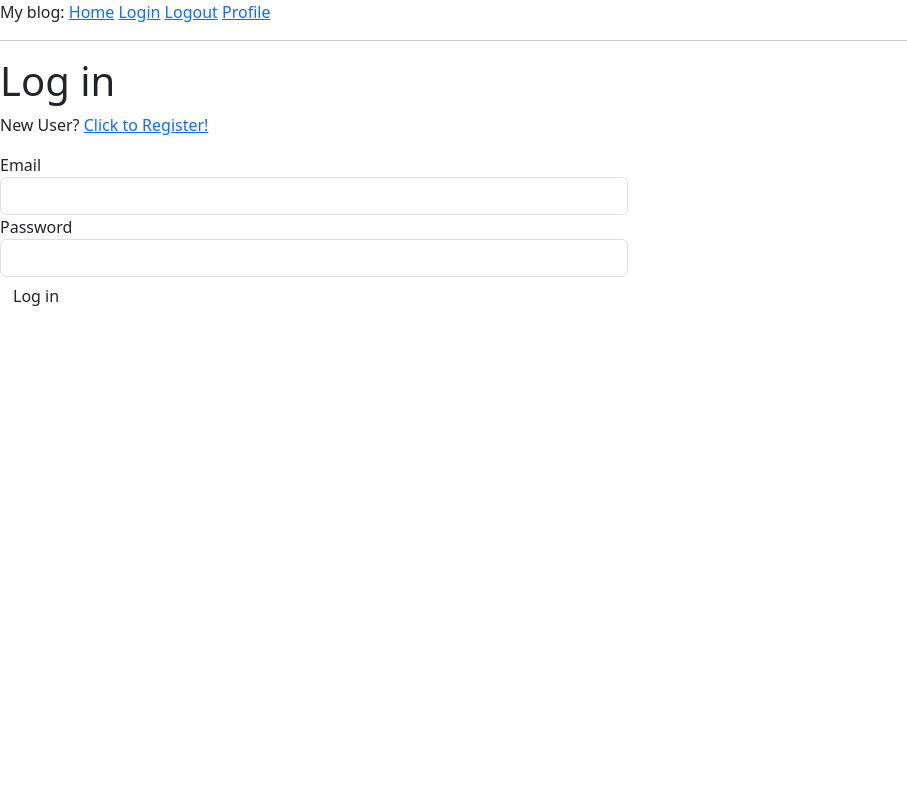
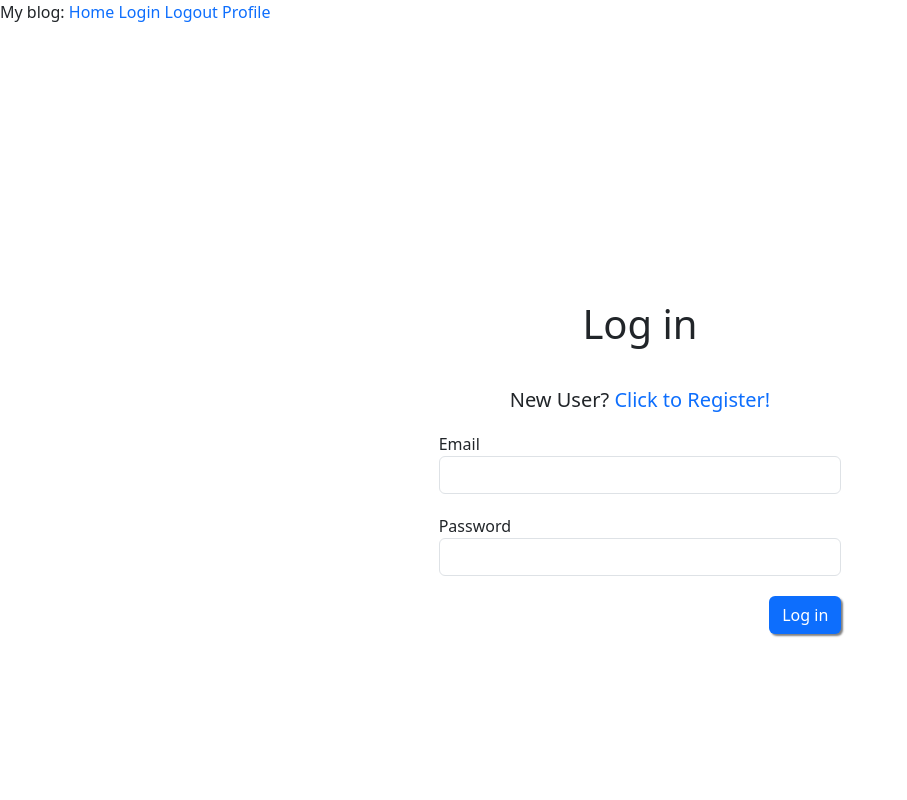
Before and after one commit to ljenchik/my-blog, a Flask app: page /login in a window 1280 px wide. Shown: the whole page, without its empty margins (0-907 px from the left). Run offline with Flask 3, Linux system fonts and the light colour scheme; some libraries are stand-ins or nearby versions.

Commit message:
Added styling to login form

```diff
--- /dev/null
+++ b/app/static/style.css
@@ -0,0 +1,48 @@
+* {
+    margin: 0;
+    box-sizing: border-box;
+}
+
+html {
+    scroll-behavior: smooth;
+}
+
+a {
+    cursor: pointer;
+    text-decoration: none;
+}
+
+button {
+    cursor: pointer;
+}
+
+input {
+    cursor: text;
+}
+
+.title {
+    margin-top: 20%;
+    display: flex;
+    flex-direction: column;
+    align-items: center;
+}
+
+.title h1, .title h5 {
+    margin: 20px 0;
+}
+
+.row {
+    justify-content: center;
+}
+
+.form-control {
+    margin-bottom: 20px;
+}
+
+.btn
+{
+    float: right;
+    background: #0d6efd;
+    color: white;
+    box-shadow: 2px 2px 2px grey;
+}
--- a/app/templates/base.html
+++ b/app/templates/base.html
@@ -8,6 +8,7 @@
         <title>My blog</title>
         {% endif %}
         <link href="https://cdn.jsdelivr.net/npm/bootstrap@5.3.2/dist/css/bootstrap.min.css" rel="stylesheet" integrity="sha384-T3c6CoIi6uLrA9TneNEoa7RxnatzjcDSCmG1MXxSR1GAsXEV/Dwwykc2MPK8M2HN" crossorigin="anonymous">
+        <link rel="stylesheet" href="../static/style.css" >
     </head>
 
     <body>
@@ -18,7 +19,6 @@
             <a href="{{url_for('logout')}}">Logout</a>
             <a href="{{url_for('user', username=current_user.username)}}">Profile</a>
         </div>
-        <hr>
         {% with messages = get_flashed_messages() %}
         {% if messages %}
         <ul>
--- a/app/templates/index.html
+++ b/app/templates/index.html
@@ -13,6 +13,7 @@
             <img src="{{ post.user.get_avatar(20) }}"/>
             <a href="{{url_for('post', id=post.id)}}"><b>{{ post.body }}</b></a>
            💬 {{post.get_comments_length()}}
+            {{post.timestamp.strftime('%d/%m/%Y')}}</p>
         </p>
     </div>
     {% endfor %}
--- a/app/templates/login_form.html
+++ b/app/templates/login_form.html
@@ -2,30 +2,38 @@
 {% import "bootstrap/wtf.html" as wtf %}
 
 {% block content  %}
-    <h1>{{ title }}</h1>
-<p>New User? <a href="{{ url_for('register') }}">Click to Register!</a></p>
+    <div class="title">
+        <h1>{{ title }}</h1>
+        <h5>New User? <a href="{{ url_for('register') }}">Click to Register!</a></h5>
+    </div>
+<div class="container-fluid">
     <div class="row">
-        <div class="col-md-6">
+        <div class="col-md-4">
             {{ wtf.quick_form(form) }}
         </div>
     </div>
+    </div>
+
+
+<!--     <p>New User? <a href="{{ url_for('register') }}">Click to Register!</a></p>-->
 <!--    <form action="" method="post" novalidate>-->
 <!--        {{ form.hidden_tag() }}-->
-<!--        <p>New User? <a href="{{ url_for('register') }}">Click to Register!</a></p>-->
-<!--        <p>-->
+<!--        <div class="form-group">-->
 <!--            {{ form.email.label }}<br>-->
 <!--            {{ form.email(size=45) }}<br>-->
 <!--             {% for error in form.email.errors %}-->
 <!--            <span style="color: red;">[{{ error }}]</span>-->
 <!--            {% endfor %}-->
-<!--        </p>-->
-<!--        <p>-->
+<!--        </div>-->
+<!--        <div class="form-group">-->
 <!--            {{ form.password.label }}<br>-->
 <!--            {{ form.password(size=45) }}<br>-->
 <!--             {% for error in form.password.errors %}-->
 <!--            <span style="color: red;">[{{ error }}]</span>-->
 <!--            {% endfor %}-->
-<!--        </p>-->
-<!--        <p>{{ form.submit() }}</p>-->
+<!--        </div>-->
+<!--        <div class="form-group form-check">-->
+<!--            {{ form.submit() }}-->
+<!--        </div>-->
 <!--    </form>-->
 {% endblock %}
--- a/app/templates/register_form.html
+++ b/app/templates/register_form.html
@@ -3,11 +3,14 @@
 
 {% block content %}
     <h1>{{ title }}</h1>
+<p>Already a User? <a href="{{ url_for('login') }}">Click to Login!</a></p>
 <div class="row">
-        <div class="col-md-6">
+        <div class="col-md-3">
             {{ wtf.quick_form(form) }}
         </div>
+
     </div>
+
 <!--    <form action="" method="post" novalidate>-->
 <!--        {{ form.hidden_tag() }}-->
 <!--        <p>-->
```
